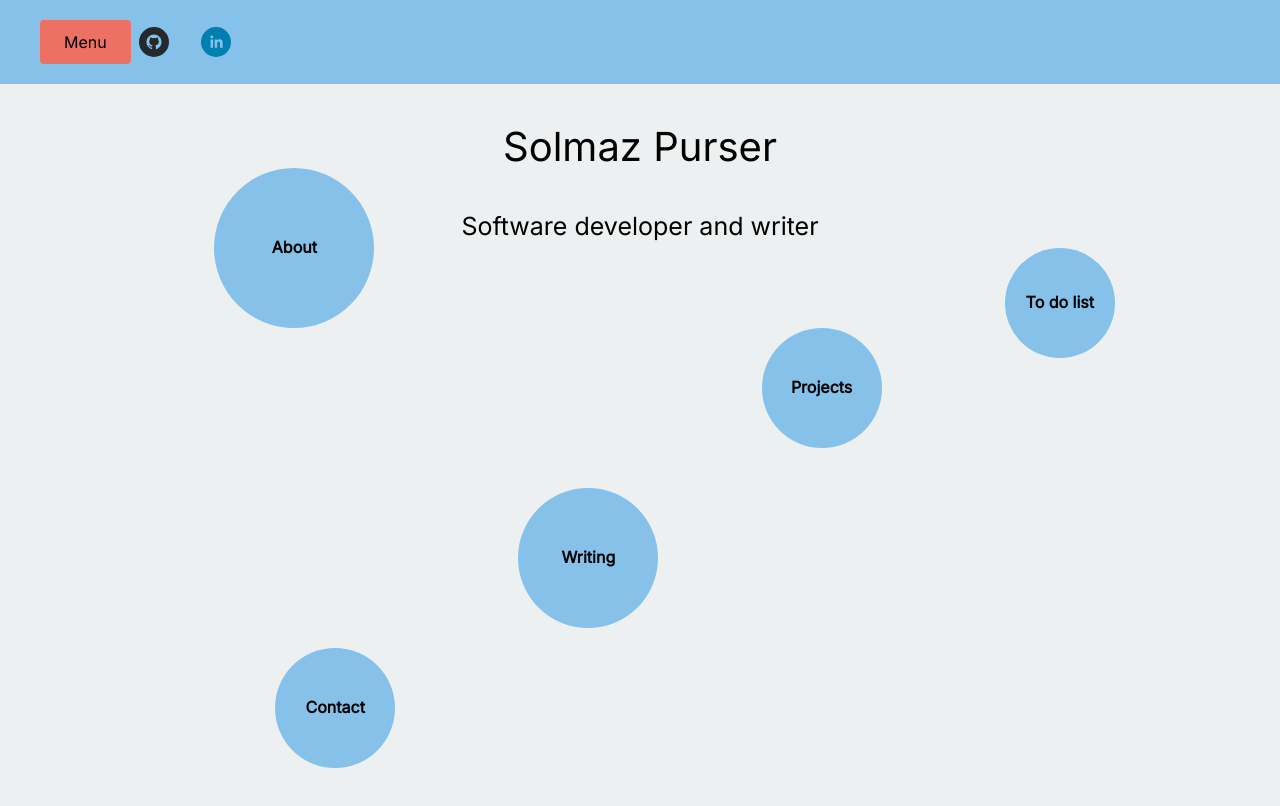
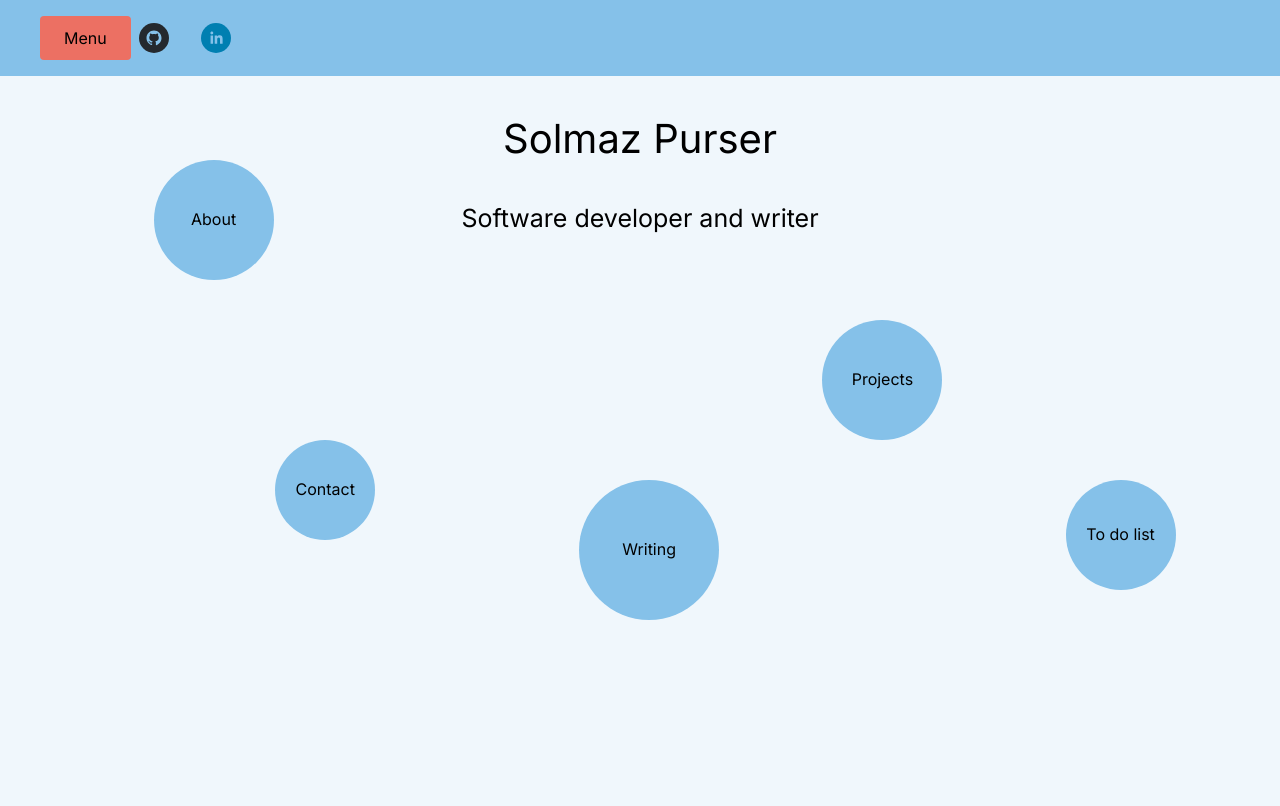
Before and after one commit to bookloversolmaz/django-website-react, a React (Create React App) app in the folder frontend/: page / in a window 1280 px wide. Shown: the top 806 px of the page. Built offline with nearby package versions, Linux system fonts and the light colour scheme.

Commit message:
tried to add image I created in sketchbook. Looked awful so I removed it

```diff
--- a/frontend/src/components/contact/contact.css
+++ b/frontend/src/components/contact/contact.css
@@ -4,7 +4,7 @@
     margin: 2rem auto;
     padding: 1rem;
     font-family: Arial, sans-serif;
-    background-color: #ecf0f1;
+    background-color: #f0f7fc;
     border: 1px solid #ddd;
     border-radius: 5px;
     box-shadow: 0 4px 6px rgba(0, 0, 0, 0.1);
--- a/frontend/src/components/header/header.css
+++ b/frontend/src/components/header/header.css
@@ -1,6 +1,6 @@
 header {
     background-color: #85c1e9;
-    padding: 0.75rem 2rem; /* Reduced padding for less depth but keep left and right padding */
+    padding: 0.50rem 2rem; /* Reduced padding for less depth but keep left and right padding */
     width: 100%; /* Ensure it spans the full width */
     font-size: 18px;
     font-weight: 600; /* Semi-bold for header */
@@ -17,7 +17,7 @@ header {
 
 /* Ensure the main body content is not hidden under the fixed header */
 body {
-    margin-top: 5.5rem; /* Adjust this depending on the height of your header */
+    margin-top: 5rem; /* Adjust this depending on the height of your header */
 }
 
 .nav-list {
@@ -38,8 +38,9 @@ body {
     position: absolute;
     top: 100%;
     left: 0;
-    background-color: #ecf0f1;
-    border: none;
+    background-color: #f0f7fc;
+    border: 1px solid #ddd;
+    box-shadow: 0 4px 6px rgba(0, 0, 0, 0.1);
     box-shadow: none;
     border-radius: 0;
     padding: 0.5rem 1rem;
--- a/frontend/src/components/home/home.css
+++ b/frontend/src/components/home/home.css
@@ -2,8 +2,10 @@
   position: relative; /* Set a relative container for absolute positioning */
   height: 100vh; /* Ensure the container spans the full viewport height */
   width: 100%; /* Ensure full-width container */
-  overflow: hidden; /* Prevent bubbles from overflowing */
+  overflow: hidden !important; /* Prevent bubbles from overflowing */
   font-family: 'Inter', sans-serif; /* Ensure consistent font */
+  margin: 0;
+  padding: 0;
 }
 
 /* Individual link bubbles */
@@ -18,18 +20,46 @@
   border-radius: 50%; /* Circular shape */
   font-family: 'Inter', sans-serif;
   font-size: 1rem;
-  font-weight: 600;
   text-align: center;
   transition: transform 0.3s ease, background-color 0.3s ease; /* Smooth grow/shrink effect */
   cursor: pointer;
 }
 
-/* Default sizes for each bubble */
-.link1 { width: 160px; height: 160px; top: 10%; left: 15%; }
-.link2 { width: 120px; height: 120px; top: 30%; left: 60%; }
-.link3 { width: 140px; height: 140px; top: 50%; left: 40%; }
-.link4 { width: 120px; height: 120px; top: 70%; left: 20%; }
-.link5 { width: 110px; height: 110px; top: 20%; left: 80%; }
+/* Default sizes and positions for each bubble */
+.link1 {
+  width: 120px;
+  height: 120px;
+  top: 10%;
+  left: 10%;
+}
+
+.link2 {
+  width: 120px;
+  height: 120px;
+  top: 30%;
+  left: 65%;
+}
+
+.link3 {
+  width: 140px;
+  height: 140px;
+  top: 50%;
+  left: 45%;
+}
+
+.link4 {
+  width: 100px;
+  height: 100px;
+  top: 45%;
+  left: 20%;
+}
+
+.link5 {
+  width: 110px;
+  height: 110px;
+  top: 50%; /* Further down */
+  left: 85%; /* Offset to the right */
+}
 
 /* Hover effect for bubbles */
 .link-bubble:hover {
--- a/frontend/src/components/projects/projects.css
+++ b/frontend/src/components/projects/projects.css
@@ -9,7 +9,7 @@
 .project-block {
     display: flex;
     flex-direction: column;
-    background-color: #ecf0f1;
+    background-color: #f0f7fc;
     border: 1px solid #ddd;
     border-radius: 5px;
     box-shadow: 0px 4px 6px rgba(0, 0, 0, 0.1);
--- a/frontend/src/components/writing/writing.css
+++ b/frontend/src/components/writing/writing.css
@@ -17,7 +17,7 @@ p {
 .writing-block {
     display: flex;
     flex-direction: column;
-    background-color: #ecf0f1;
+    background-color: #f0f7fc;
     border: 1px solid #ddd;
     border-radius: 5px;
     box-shadow: 0px 4px 6px rgba(0, 0, 0, 0.1);
--- a/frontend/src/index.css
+++ b/frontend/src/index.css
@@ -2,7 +2,7 @@
 
 h1, h2, h3 {
   font-family: 'Inter', sans-serif;
-  font-weight: 300; /* Semi-bold for headings */
+  font-weight: 400; /* Semi-bold for headings */
   color: black;
   text-align: center;
   font-size: 40px;
@@ -22,15 +22,15 @@ body {
   line-height: 1.6; /* Improve readability with increased line spacing */
   font-size: 18px; /* Default size for body text */
   color: black; /* Optional: Adjust paragraph text color */
-  background-color: #ecf0f1  ;
+  background-color: #f0f7fc;
 }
 
 p {
-  margin: 1.5rem 0; /* Add space above and below paragraphs */
   margin-right: 2rem;
   margin-left: 2rem;
   line-height: 1.6; /* Improve readability with increased line spacing */
   font-size: 18px; /* Default size for body text */
+  font-weight: 300;
   color: black; /* Optional: Adjust paragraph text color */
 }
 
@@ -88,7 +88,6 @@ a.button-link {
   padding: 0.75rem 1.5rem;
   font-family: 'Inter', sans-serif;
   font-size: 1rem;
-  font-weight: 400;
   border-radius: 4px;
   text-align: center;
   text-decoration: none; /* Remove underline from links */
```
Also changed, not shown: frontend/src/components/home/home.js (line endings or trailing spaces).
